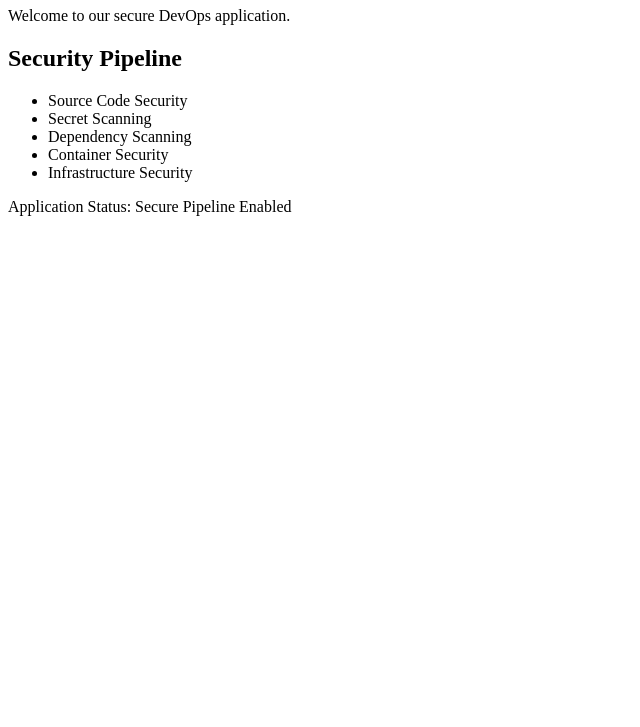
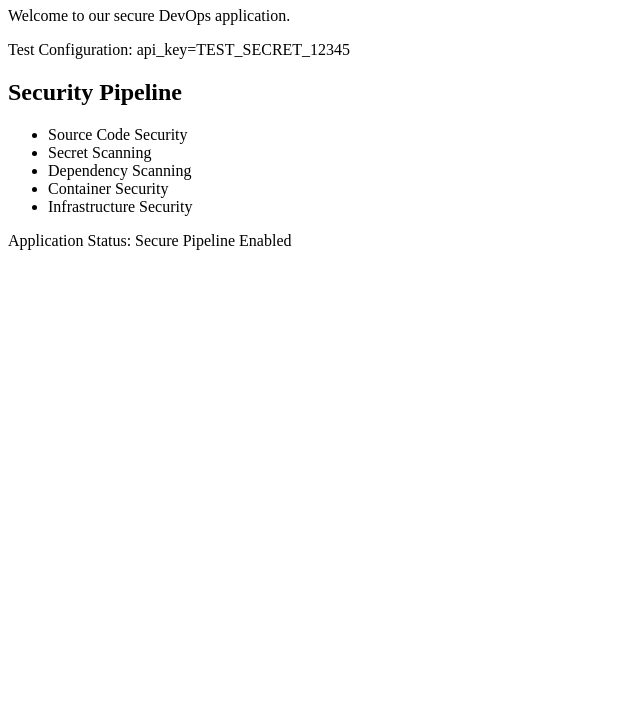
Before and after one commit to vishwashah62004-code/cloud-devops-pipeline-security, a plain HTML site: page index.html in a window 1280 px wide. Shown: the part 73-800 px from the top of the page, without its empty margins (0-640 px from the left). Drawn offline with Linux system fonts and the light colour scheme.

Commit message:
Update index.html

```diff
--- a/index.html
+++ b/index.html
@@ -11,7 +11,7 @@
     <p>
         Welcome to our secure DevOps application.
     </p>
-
+   <p>Test Configuration: api_key=TEST_SECRET_12345</p>
     <h2>Security Pipeline</h2>
 
     <ul>
```
